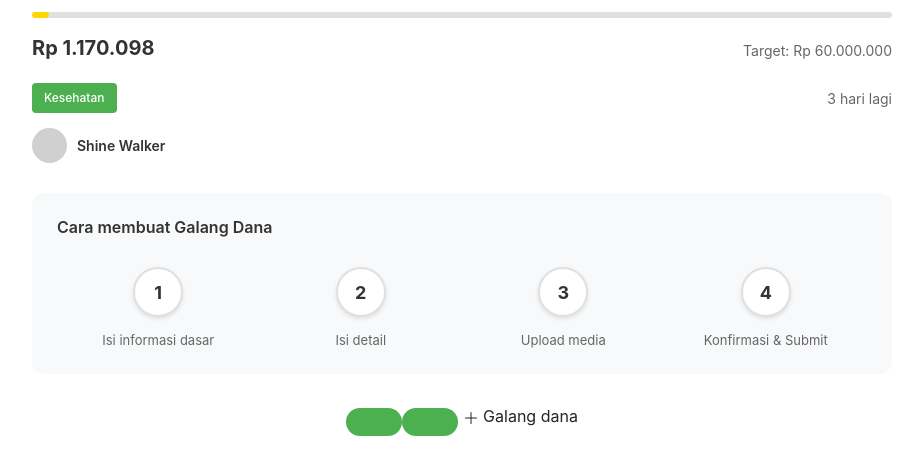
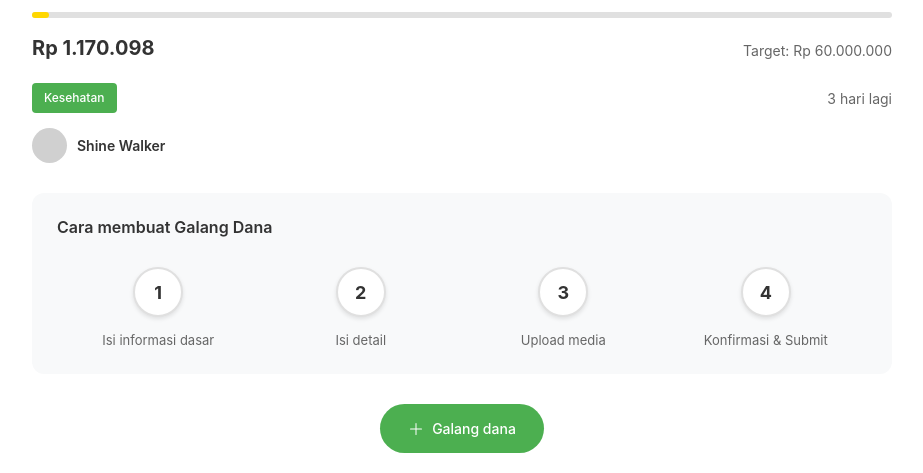
Before and after one commit to dirgaydtm/Sharelight, a plain HTML site: page fundraising.html in a window 1280 px wide. Shown: the part 399-872 px from the top of the page, without its empty margins (178-1101 px from the left). Drawn offline with nearby package versions, Linux system fonts and the light colour scheme.

Commit message:
Update fundraising.html

```diff
--- a/fundraising.html
+++ b/fundraising.html
@@ -302,8 +302,7 @@
 
     <!-- Add Campaign Button -->
     <div class="add-campaign-section">
-      <button class="btn-add-campaign">
-        <button class="btn-add-campaign" onclick="window.location.href='form.html'"></button>
+  <button class="btn-add-campaign" onclick="window.location.href='form.html'">
     <svg class="add-icon" viewBox="0 0 16 16">
       <path d="M8 2a.5.5 0 0 1 .5.5v5h5a.5.5 0 0 1 0 1h-5v5a.5.5 0 0 1-1 0v-5h-5a.5.5 0 0 1 0-1h5v-5A.5.5 0 0 1 8 2Z"/>
     </svg>
```
Lines whose indentation alone changed are shown as unchanged.
